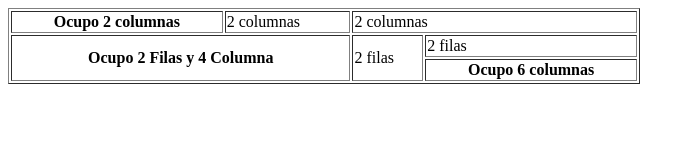
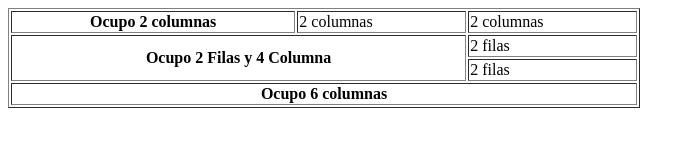
Before and after one commit to Gmelina-vaes/Codigo-froend-grupo7, a plain HTML site: page Semana1/dia4/Tarea1.html in a window 1280 px wide. Shown: the whole page, without its empty margins (0-695 px from the left). Drawn offline with Linux system fonts and the light colour scheme.

Commit message:
tarea de columnas

```diff
--- a/Semana1/dia4/Tarea1.html
+++ b/Semana1/dia4/Tarea1.html
@@ -16,12 +16,14 @@
 
         </tr>
         <tr>
-            <th colspan="4"  rowspan="2">Ocupo 2 Filas y 4 Columna</th>
-              <td rowspan="2">2 filas</td>
-              <td >2 filas</td>
+            <th colspan="4"  rowspan="2">
+             Ocupo 2 Filas y 4 Columna</th>
+            <td colspan="2">2 filas</td>
 
         </tr>
-
+      <tr>
+          <td colspan="2"> 2 filas</td>
+      </tr>
         <tr>
             <th colspan="6" >Ocupo 6 columnas</th>
 
```
